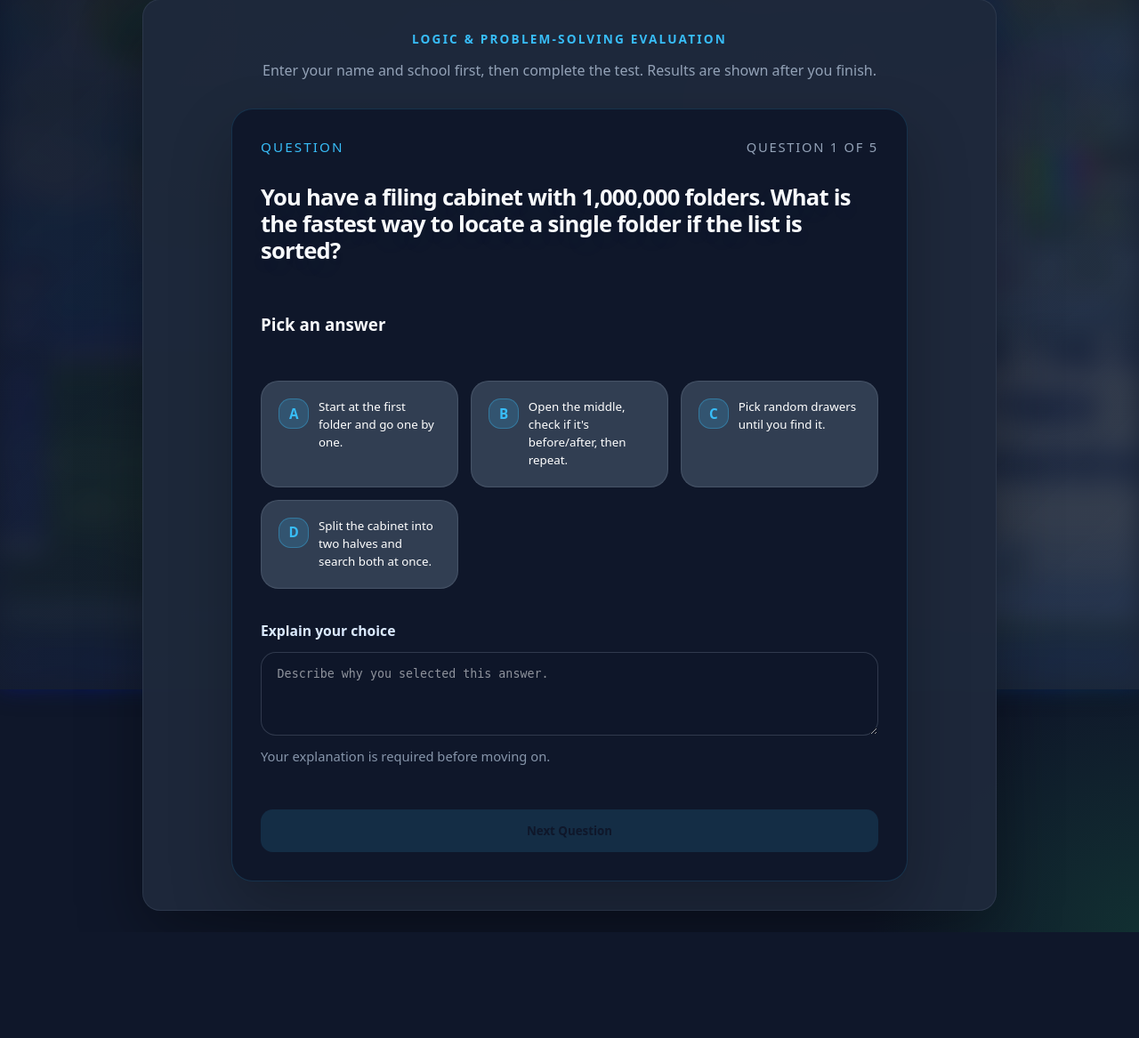
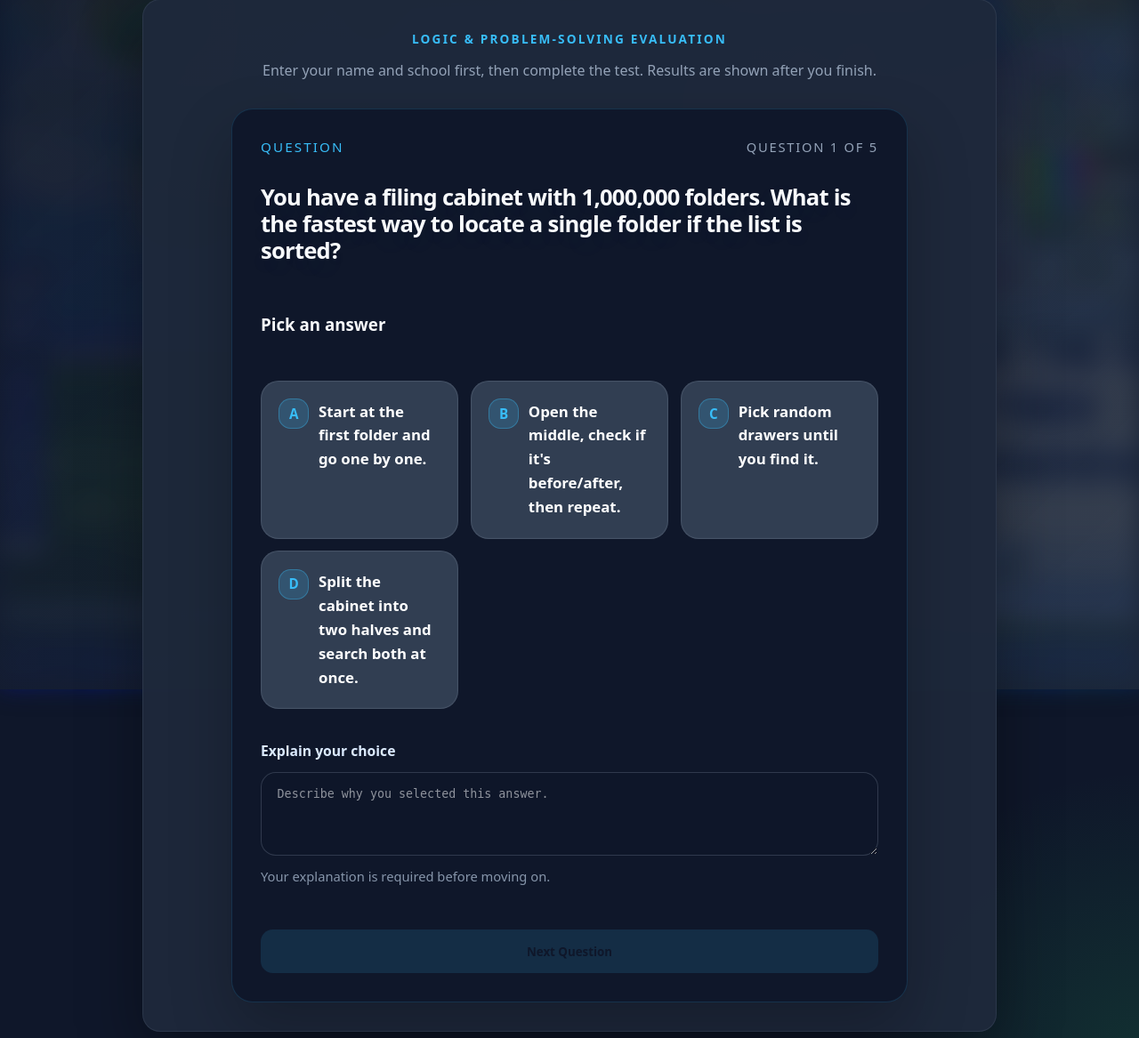
Before and after one commit to hienhng/tryout, a Flask app: page /quiz in a window 1280 px wide. Shown: the part 25-1192 px from the top of the page at 89% size. Before the commit the page ends 1073 px from the top, so only its background shows below. Run offline with Flask 3, Linux system fonts and the light colour scheme; the visitor is signed in with stand-in values (Sample User, id 1); some web fonts are replaced.

Commit message:
Refactor options container layout to use flexbox and adjust header styling for improved readability

```diff
--- a/static/styles.css
+++ b/static/styles.css
@@ -287,9 +287,10 @@ body::after {
 }
 
 #options-container {
-    display: grid;
-    grid-template-columns: 1fr;
+    display: flex;
+    flex-direction: column;
     gap: 0.85rem;
+    width: 100%;
     margin-top: 1rem;
 }
 
@@ -413,7 +414,7 @@ h2 {
     justify-content: flex-start;
     width: 100%;
     min-height: 100px;
-    padding: 1.2rem 1.4rem 1.2rem 4rem;
+    padding: 1.3rem 1.5rem 1.3rem 4rem;
     background: rgba(51,65,85,0.96);
     border: 1px solid rgba(71,85,105,0.9);
     color: white;
@@ -421,10 +422,11 @@ h2 {
     border-radius: 1.25rem;
     cursor: pointer;
     transition: transform 0.18s ease, background 0.2s ease, border-color 0.2s ease, box-shadow 0.2s ease;
-    font-weight: 500;
+    font-weight: 600;
+    font-size: 1.05rem;
     box-shadow: inset 0 0 0 1px rgba(148,163,184,0.03);
     white-space: normal;
-    line-height: 1.5;
+    line-height: 1.6;
 }
 
 .option-btn::before {
```
